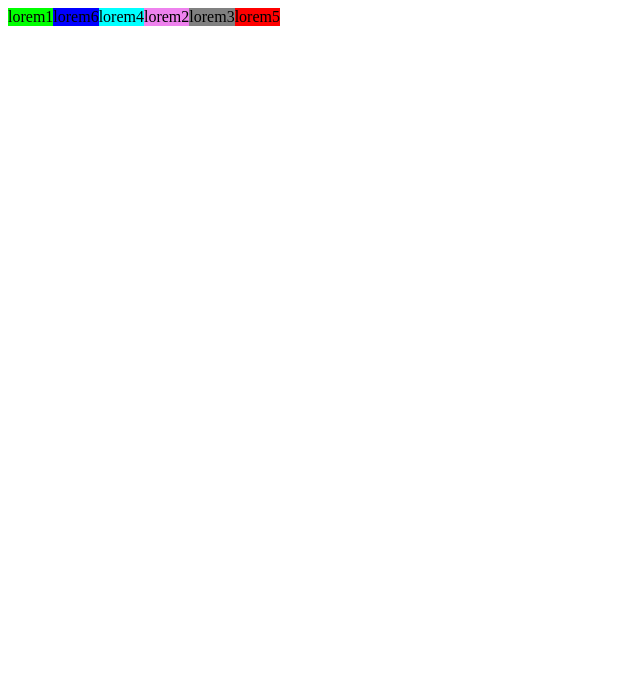
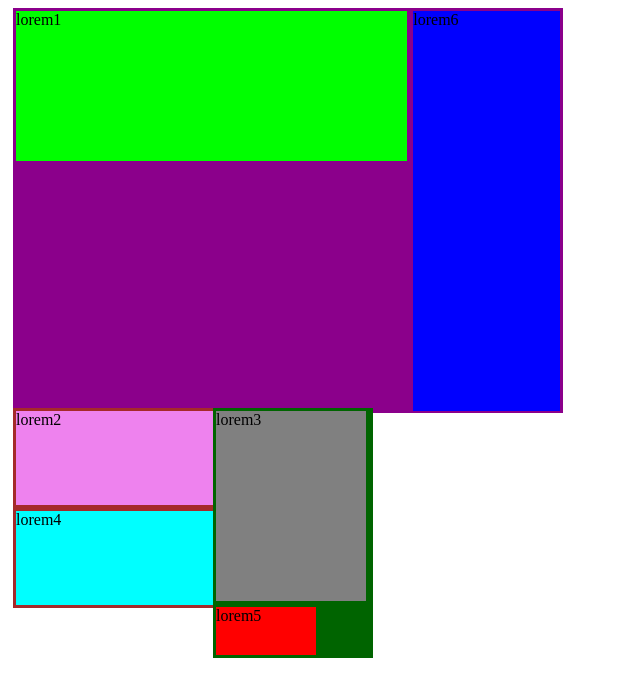
Before and after one commit to hij0-v2/html2, a plain HTML site: page flex test/even more flex/index.html in a window 1280 px wide. Shown: the whole page, without its empty margins (0-640 px from the left). Drawn offline with Linux system fonts and the light colour scheme.

Commit message:
added stuff

```diff
--- a/flex test/even more flex/index.html
+++ b/flex test/even more flex/index.html
@@ -13,13 +13,16 @@
         <div class="lorem1">lorem1</div>
         <div class="lorem6">lorem6</div>
       </div>
+
       <div class="container-col">
+        <div class="lorem2">lorem2</div>
         <div class="lorem4">lorem4</div>
-        <div class="lorem2">lorem2</div>
       </div>
 
-      <div class="lorem3">lorem3</div>
-      <div class="lorem5">lorem5</div>
+      <div class="container-col2">
+        <div class="lorem3">lorem3</div>
+        <div class="lorem5">lorem5</div>
+      </div>
     </div>
   </body>
 </html>
--- a/flex test/even more flex/style.css
+++ b/flex test/even more flex/style.css
@@ -1,27 +1,67 @@
 .bigcontainer {
   display: flex;
+  width: 550px;
+  height: 405px;
+  flex-wrap: wrap;
+  background-color: darkmagenta;
+  margin: 5px;
 }
 .container-row {
   display: flex;
+  flex-direction: row;
+  width: 550px;
+  height: 400px;
 }
 .container-col {
   display: flex;
+  flex-direction: column;
+  width: 200px;
+  height: 200px;
+
+  background-color: brown;
 }
+.container-col2 {
+  display: flex;
+  flex-direction: column;
+  width: 160px;
+  height: 250px;
+
+  background-color: darkgreen;
+}
+
 .lorem1 {
   background-color: lime;
+  width: 400px;
+  height: 150px;
+  margin: 3px;
 }
 .lorem2 {
   background-color: violet;
+  width: 200px;
+  height: 100px;
+  margin: 3px;
 }
 .lorem3 {
   background-color: grey;
+  width: 150px;
+  height: 200px;
+  margin: 3px;
 }
 .lorem4 {
   background-color: aqua;
+  width: 200px;
+  height: 100px;
+  margin: 3px;
 }
 .lorem5 {
   background-color: red;
+  width: 100px;
+  height: 50px;
+  margin: 3px;
 }
 .lorem6 {
   background-color: blue;
+  width: 150px;
+  height: 400px;
+  margin: 3px;
 }
```
